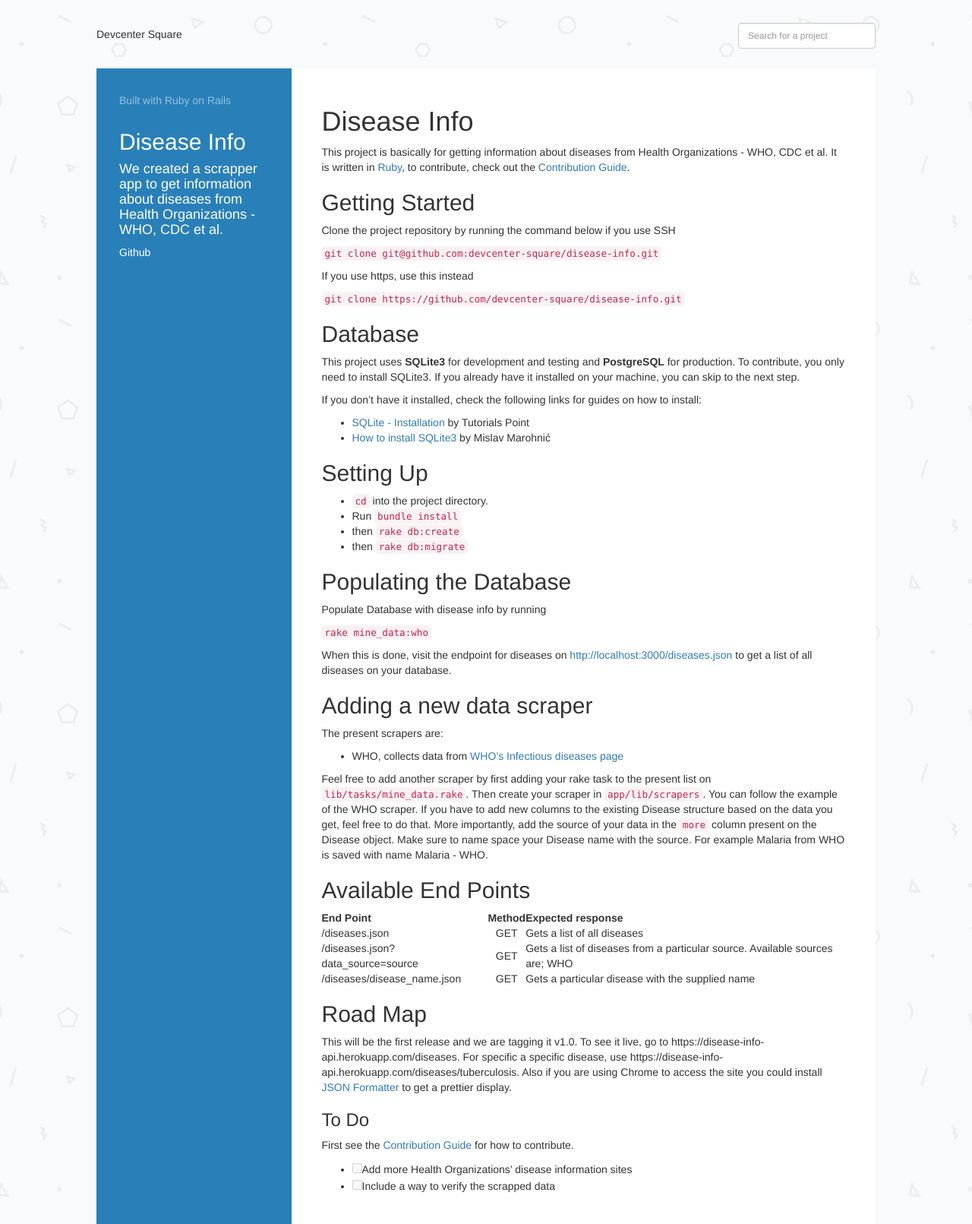
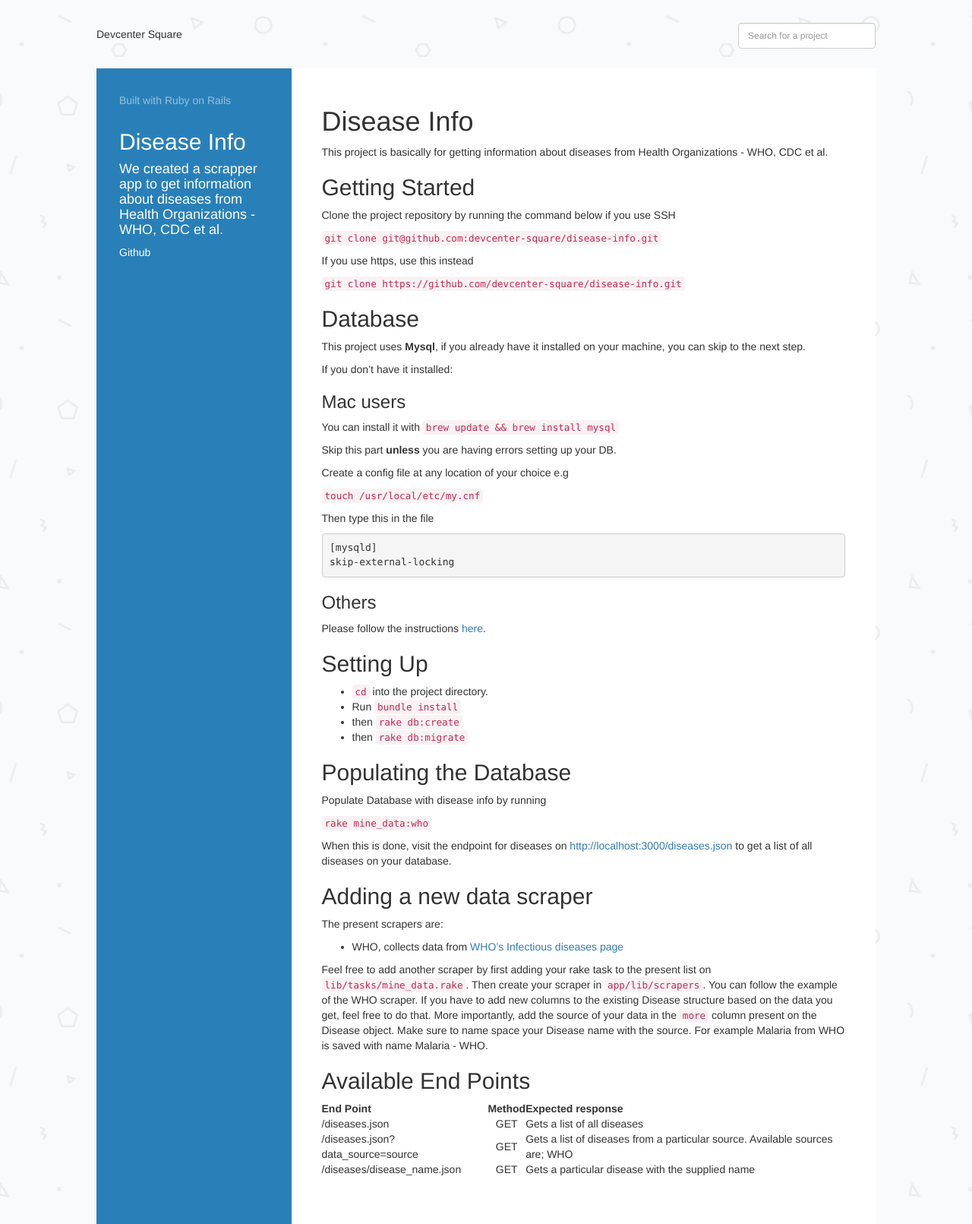
Before and after one commit to devcenter-square/devcenter-square.github.io, a Jekyll site: the page built from _posts/2016-8-30-disease-info.markdown, in a window 1280 px wide. Shown: the whole page at 76% size. Built offline with Jekyll 4.4.1, drawn with Linux system fonts in a browser that asks for light colours; some web fonts are replaced.

Commit message:
reverted recent changes

````diff
--- a/_posts/2016-8-30-disease-info.markdown
+++ b/_posts/2016-8-30-disease-info.markdown
@@ -11,7 +11,7 @@ color_id: 3
 
 # Disease Info
 
-This project is basically for getting information about diseases from Health Organizations -  WHO, CDC et al. It is written in [Ruby](https://www.ruby-lang.org/en/), to contribute, check out the [Contribution Guide](https://github.com/o-prime/disease-info/blob/develop/CONTRIBUTION.md).
+This project is basically for getting information about diseases from Health Organizations -  WHO, CDC et al.
 
 ## Getting Started
 
@@ -25,11 +25,31 @@ If you use https, use this instead
 
 ## Database
 
-This project uses **SQLite3** for development and testing and **PostgreSQL** for production. To contribute, you only need to install SQLite3. If you already have it installed on your machine, you can skip to the next step.
+This project uses **Mysql**, if you already have it installed on your machine, you can skip to the next step.
 
-If you don't have it installed, check the following links for guides on how to install:
-- [SQLite - Installation](http://www.tutorialspoint.com/sqlite/sqlite_installation.htm) by Tutorials Point
-- [How to install SQLite3](http://mislav.net/rails/install-sqlite3/) by Mislav Marohnić
+If you don't have it installed:
+
+### Mac users
+
+You can install it with
+```brew update && brew install mysql```
+
+Skip this part **unless** you are having errors setting up your DB.
+
+Create a config file at any location of your choice e.g
+
+```touch /usr/local/etc/my.cnf```
+
+Then type this in the file
+
+```
+[mysqld]
+skip-external-locking
+```
+
+### Others
+
+Please follow the instructions [here](http://dev.mysql.com/doc/refman/5.7/en/installing.html).
 
 ## Setting Up
 
@@ -65,11 +85,3 @@ Make sure to name space your Disease name with the source. For example Malaria f
 | /diseases.json                     |  GET        |  Gets a list of all diseases                                                   |
 | /diseases.json?data_source=source  |  GET        |  Gets a list of diseases from a particular source. Available sources are; WHO  |
 | /diseases/disease_name.json        |  GET        |  Gets a particular disease with the supplied name                              |
-
-## Road Map
-This will be the first release and we are tagging it v1.0. To see it live, go to https://disease-info-api.herokuapp.com/diseases. For specific a specific disease, use https://disease-info-api.herokuapp.com/diseases/tuberculosis. Also if you are using Chrome to access the site you could install [JSON Formatter](https://chrome.google.com/webstore/detail/json-formatter/bcjindcccaagfpapjjmafapmmgkkhgoa?hl=en) to get a prettier display.
-
-### To Do
-First see the [Contribution Guide](https://github.com/o-prime/disease-info/blob/develop/CONTRIBUTION.md) for how to contribute.
-- [ ] Add more Health Organizations' disease information sites
-- [ ] Include a way to verify the scrapped data
````
